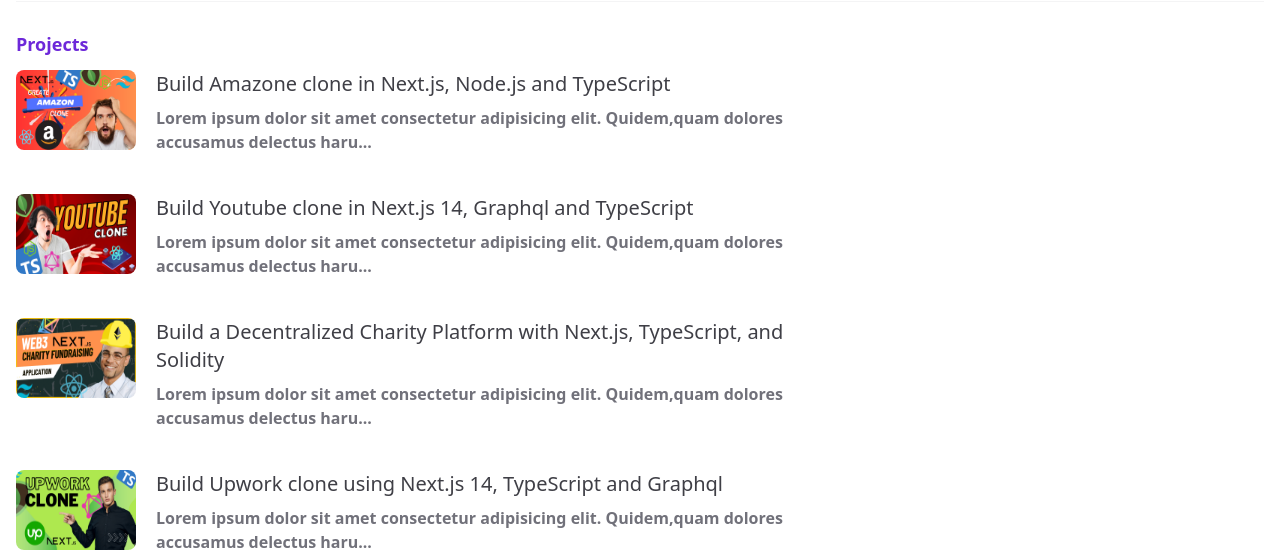
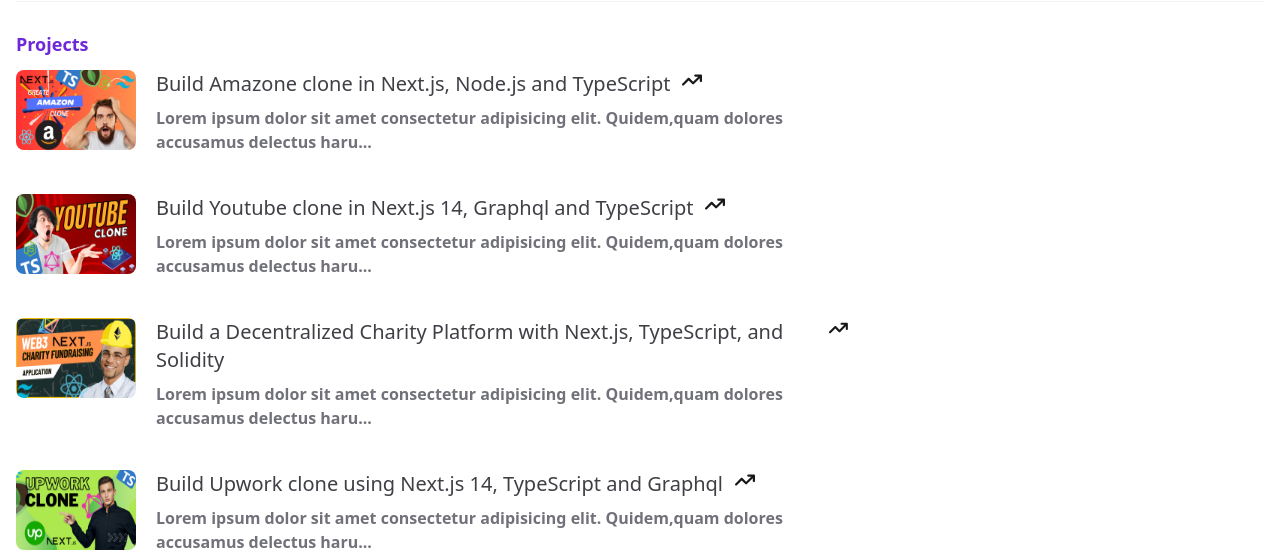
Before and after one commit to mar-g/portfolio-v3-marg, a Next.js app: page / in a window 1280 px wide. Shown: the part 972-1524 px from the top of the page. Built offline with nearby package versions, Linux system fonts and the light colour scheme.

Commit message:
commit 09

```diff
--- /dev/null
+++ b/components/Modal.js
@@ -0,0 +1,18 @@
+import { MdClose } from "react-icons/md";
+
+export default function Modal({ state, details, toggleModal }) {
+  return state ? (
+    <div className="fixed inset-0 w-full h-screen bg-black/25 p-4 backdrop-blur z-[999999] flex items-center justify-center">
+      <MdClose
+        onClick={toggleModal}
+        className="cursor-pointer text-[25px] absolute top-6 right-6 text-black dark:text-white"
+      />
+      <div className="max-w-screen-xl w-full bg-white dark:bg-zinc-900 p-6 rounded-lg border border-zinc-100 dark:border-zinc-700 max-h-[80vh]">
+        Lorem ipsum dolor sit amet consectetur adipisicing elit. Aut ex sapiente
+        harum fugiat, nisi impedit ducimus dolor voluptatum itaque? Harum!
+      </div>
+    </div>
+  ) : (
+    ""
+  );
+}
--- a/components/Projects.js
+++ b/components/Projects.js
@@ -1,10 +1,22 @@
+"use client";
 import Image from "next/image";
 import Heading from "./Heading";
 import SectionWrapper from "./SectionWrapper";
 import data from "@/data/projects";
+import { FaArrowTrendUp } from "react-icons/fa6";
+import Modal from "./Modal";
+import { useState } from "react";
 
 export default function Projects() {
+  const [state, setState] = useState(false);
+  const [details, setDetails] = useState(null);
+
+  function toggleModal() {
+    setState(!state);
+  }
   return (
+    <>
+      <Modal state={state} details={details} toggleModal={toggleModal} />
       <SectionWrapper>
         <Heading>projects</Heading>
         {data.map((project) => (
@@ -18,9 +30,19 @@
               />
             </div>
             <div className="flex-1">
+              <div className="flex space-x-3">
                 <h2 className="text-lg md:text-xl font:bold text-zinc-700 dark:text-zinc-400 leading-[25px]">
                   {project.title}
                 </h2>
+                <FaArrowTrendUp
+                  className="text-[20px] text-zinc-900 dark:text-white cursor-pointer"
+                  onClick={() => {
+                    toggleModal();
+                    setDetails(project);
+                  }}
+                />
+              </div>
+
               <p className="text-base font-semibold text-zinc-500 dark:text-zinc-400 mt-2">
                 {project.description.length > 100 ? (
                   <span>{project.description.slice(0, 100)}...</span>
@@ -32,5 +54,6 @@
           </div>
         ))}
       </SectionWrapper>
+    </>
   );
 }
```
Lines whose indentation alone changed are shown as unchanged.
